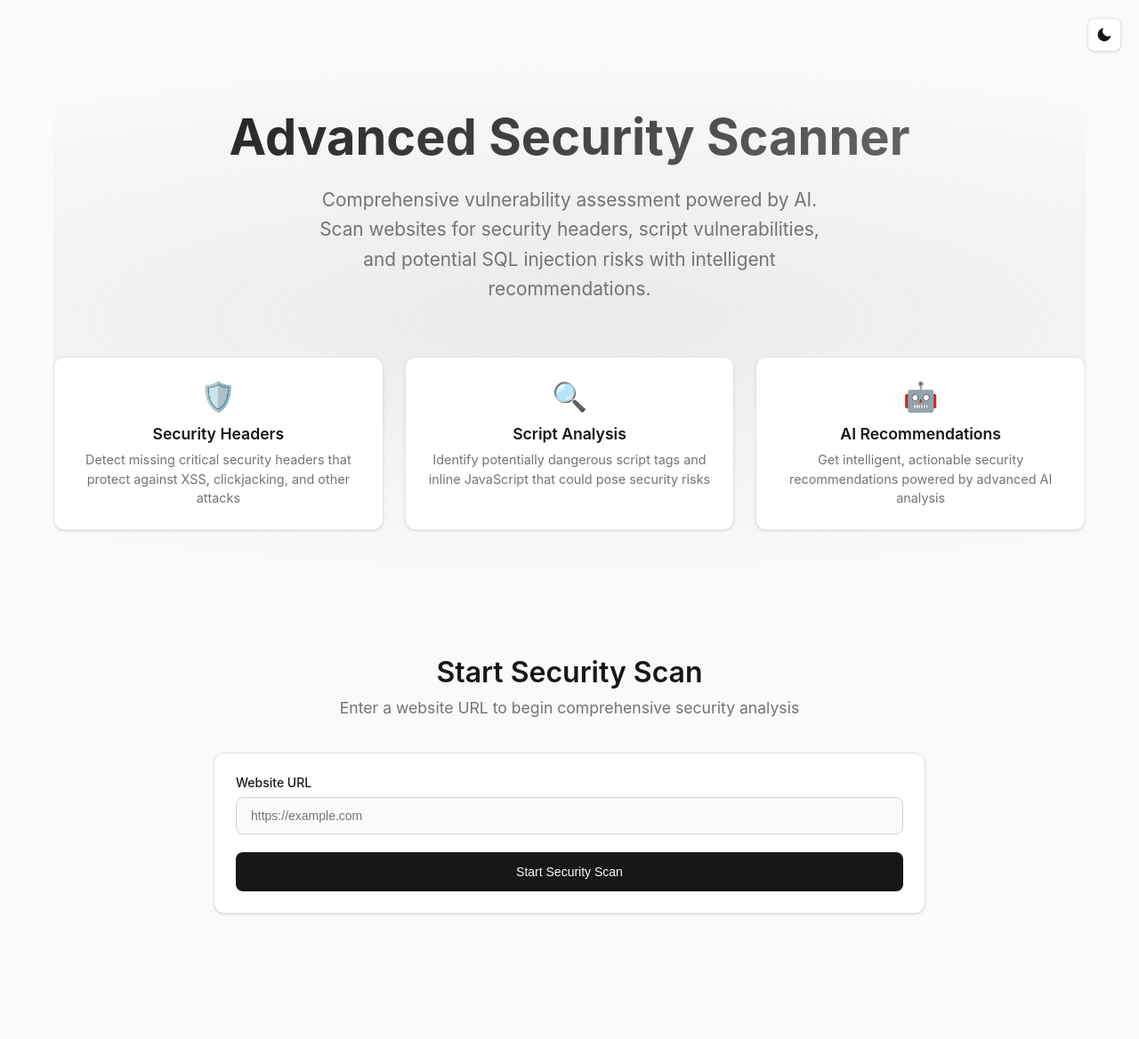
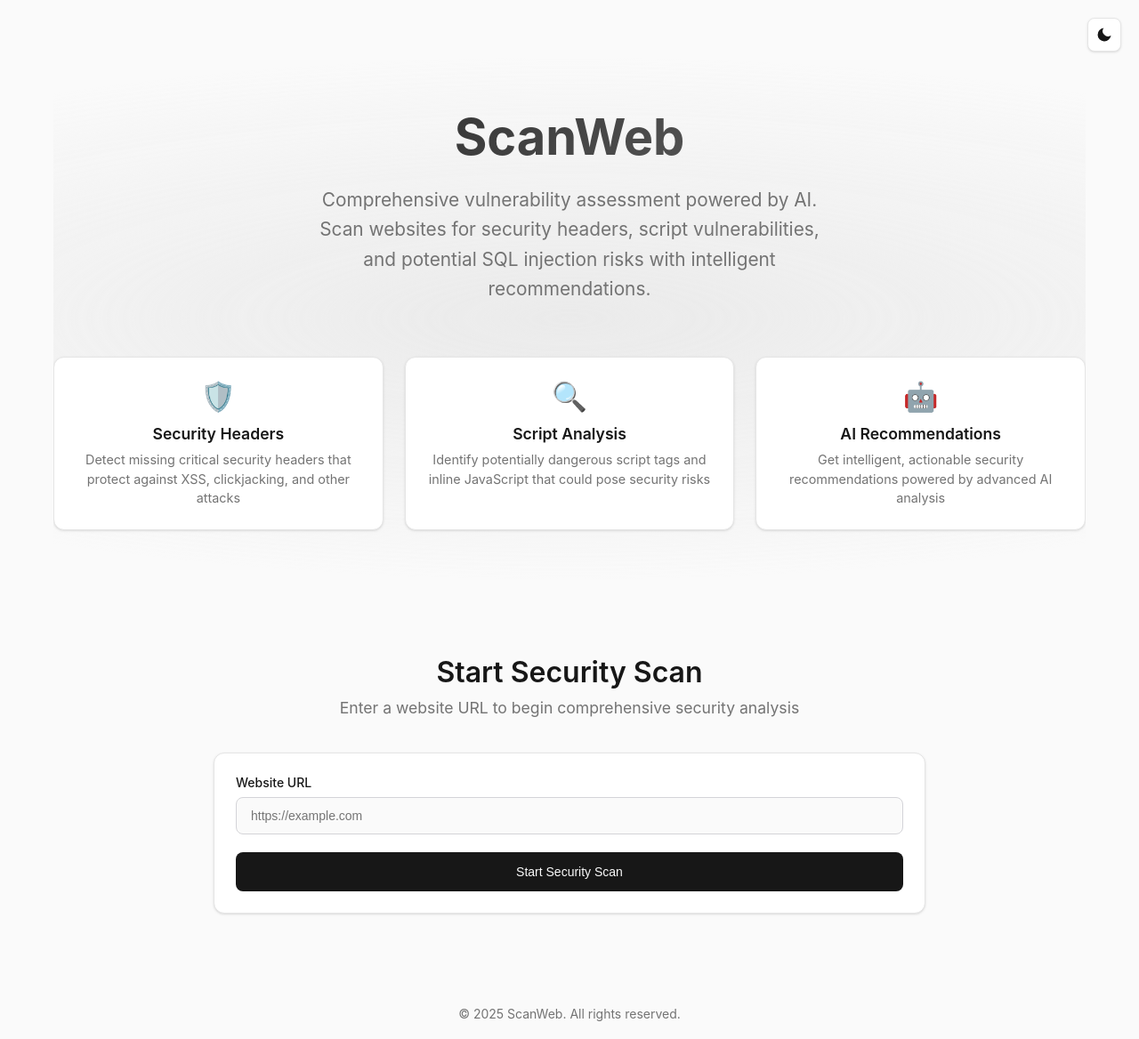
Before and after one commit to REXFEDEC/vulscan-frontend, a plain HTML site: page index.html in a window 1280 px wide. Shown: the whole page at 89% size. Before the commit the page ends 1111 px from the top, so only its background shows below. Drawn offline with Linux system fonts and the light colour scheme.

Commit message:
scanweb v1.0

```diff
--- a/index.html
+++ b/index.html
@@ -618,7 +618,7 @@
         <!-- Added hero section with features -->
         <div class="hero">
             <div class="hero-content">
-                <h1>Advanced Security Scanner</h1>
+                <h1>ScanWeb</h1>
                 <p>Comprehensive vulnerability assessment powered by AI. Scan websites for security headers, script vulnerabilities, and potential SQL injection risks with intelligent recommendations.</p>
 
                 <div class="hero-features">
@@ -938,5 +938,7 @@
             `;
         }
     </script>
+    <footer style="text-align: center; margin-top: 40px; color: var(--text-secondary); font-size: 14px;">
+        <p>&copy; 2025 ScanWeb. All rights reserved.</p>
 </body>
 </html>
```
